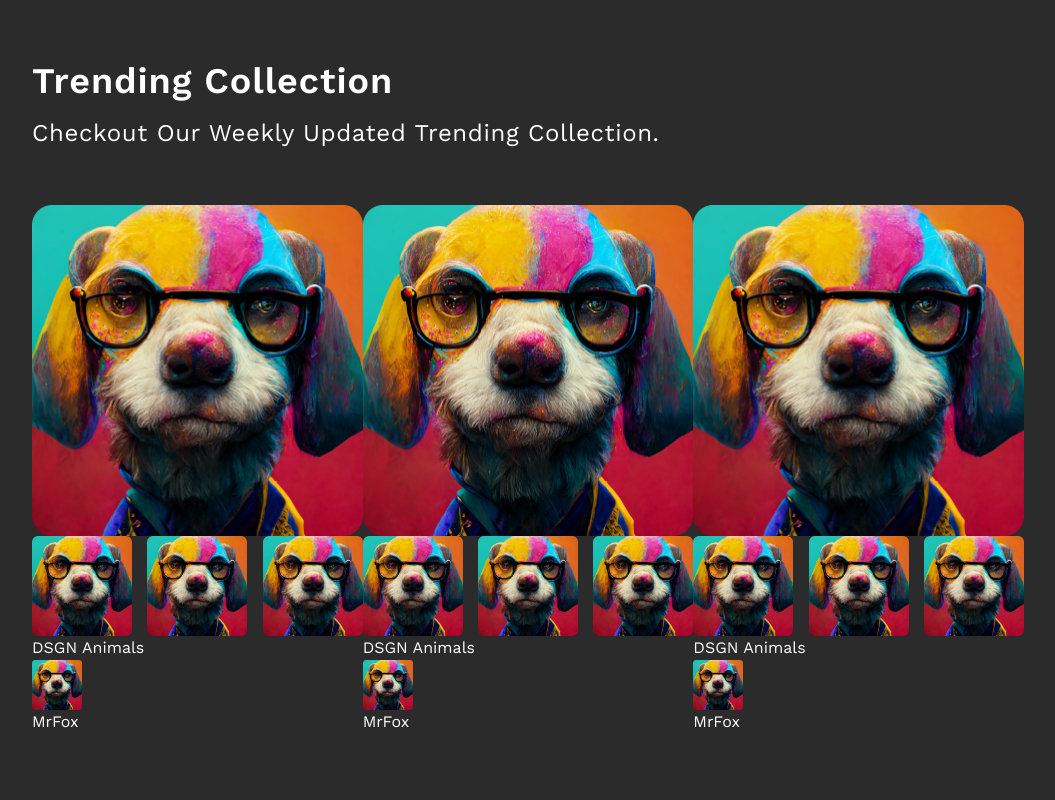
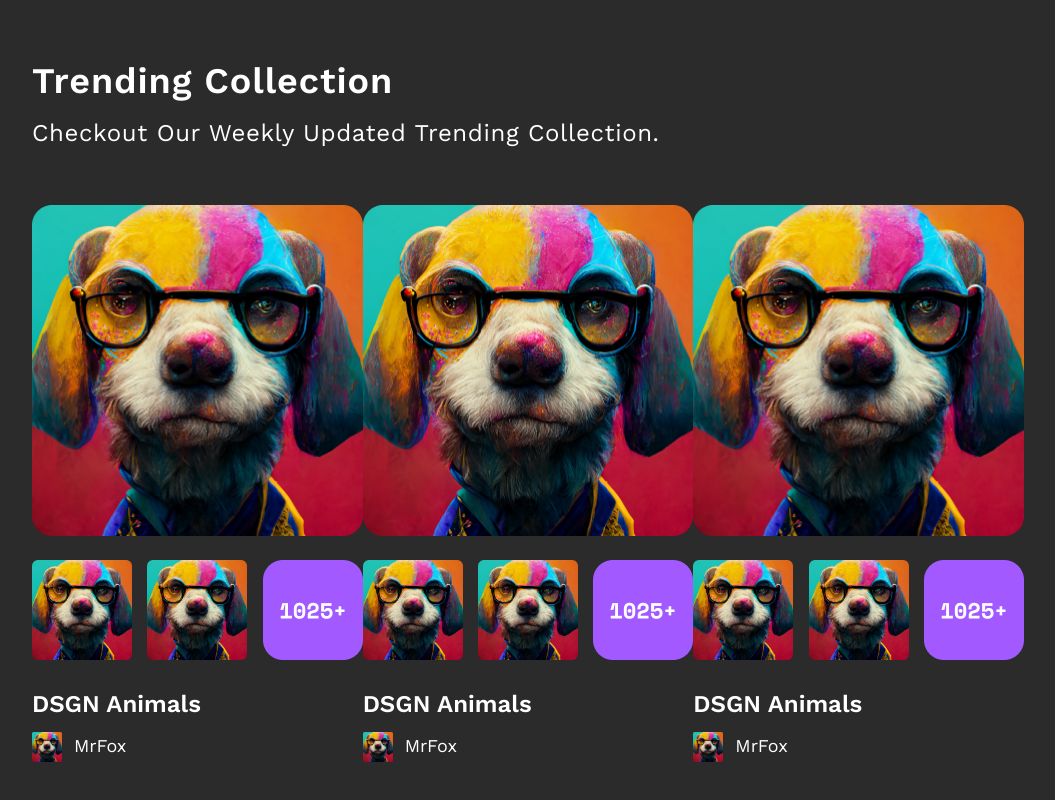
Before and after one commit to kingkwongsta/nft-marketplace, a Next.js app: page / in a window 1280 px wide. Shown: the part 761-1561 px from the top of the page, without its empty margins (112-1167 px from the left). Built offline with nearby package versions, Linux system fonts and the light colour scheme.

Commit message:
styling complete for trending collection

```diff
--- a/components/trending.jsx
+++ b/components/trending.jsx
@@ -1,9 +1,5 @@
 import React from "react";
-import Row from "react-bootstrap/Row";
-import Col from "react-bootstrap/Col";
 import TrendingCard from "./trendingcard";
-import styles from "./trending.module.css";
-import { Container } from "react-bootstrap";
 
 export default function Trending() {
   function renderTrendingCards() {
@@ -20,7 +16,9 @@ export default function Trending() {
       <h3 className="text-2xl font-normal tracking-wide mb-14">
         Checkout Our Weekly Updated Trending Collection.
       </h3>
-      <div className="trending-collection flex">{renderTrendingCards()}</div>
+      <div className="trending-collection flex justify-between">
+        {renderTrendingCards()}
+      </div>
     </div>
   );
 }
--- a/components/trending.module.css
+++ /dev/null
@@ -1,28 +0,0 @@
-.title {
-  font-family: "Work Sans";
-  font-style: normal;
-  font-weight: 600;
-  font-size: 38px;
-  line-height: 120%;
-  text-transform: capitalize;
-}
-.desc {
-  font-family: "Work Sans";
-  font-style: normal;
-  font-weight: 400;
-  font-size: 22px;
-  line-height: 160%;
-}
-.trending-collection {
-  display: flex;
-  justify-content: space-evenly;
-}
-.smallImgCont {
-  margin: 0px;
-  padding: 0px;
-}
-
-.smallImage {
-  width: 100px;
-  height: 100px;
-}
--- a/components/trendingcard.jsx
+++ b/components/trendingcard.jsx
@@ -1,34 +1,22 @@
 import React from "react";
 import Image from "next/image";
 import trendPlaceholder from "../public/images/Trending-Placeholder.png";
-import styles from "./trending.module.css";
+import additionalNFT from "../public/images/additionalNFT.png";
 
 export default function TrendingCard({}) {
   return (
     <div className="trending-card">
-      <Image src={trendPlaceholder} alt="absdf" width={350} />
-      <div className="trending-card-second flex justify-between">
-        <Image
-          className={styles.smallImage}
-          src={trendPlaceholder}
-          alt="absdf"
-        />
-        <Image
-          className={styles.smallImage}
-          src={trendPlaceholder}
-          alt="absdf"
-        />
-        <Image
-          className={styles.smallImage}
-          src={trendPlaceholder}
-          alt="absdf"
-        />
+      <Image className="mb-6" src={trendPlaceholder} alt="absdf" width={350} />
+      <div className="flex justify-between">
+        <Image src={trendPlaceholder} alt="absdf" width={100} height={100} />
+        <Image src={trendPlaceholder} alt="absdf" width={100} height={100} />
+        <Image src={additionalNFT} alt="absdf" width={100} height={100} />
       </div>
-      <div className="trending-card-info">
-        <h3 className="trending-collection-name">DSGN Animals</h3>
-        <div className="trending-collection-info">
-          <Image src={trendPlaceholder} alt="weree" width={50} />
-          <span className="trending-collection-creator">MrFox</span>
+      <div className="mt-7">
+        <h3 className="text-2xl font-semibold mb-3">DSGN Animals</h3>
+        <div className="flex">
+          <Image src={trendPlaceholder} alt="weree" width={30} />
+          <span className="ml-3 text-lg">MrFox</span>
         </div>
       </div>
     </div>
```
Also changed, not shown: public/images/additionalNFT.png (added).
